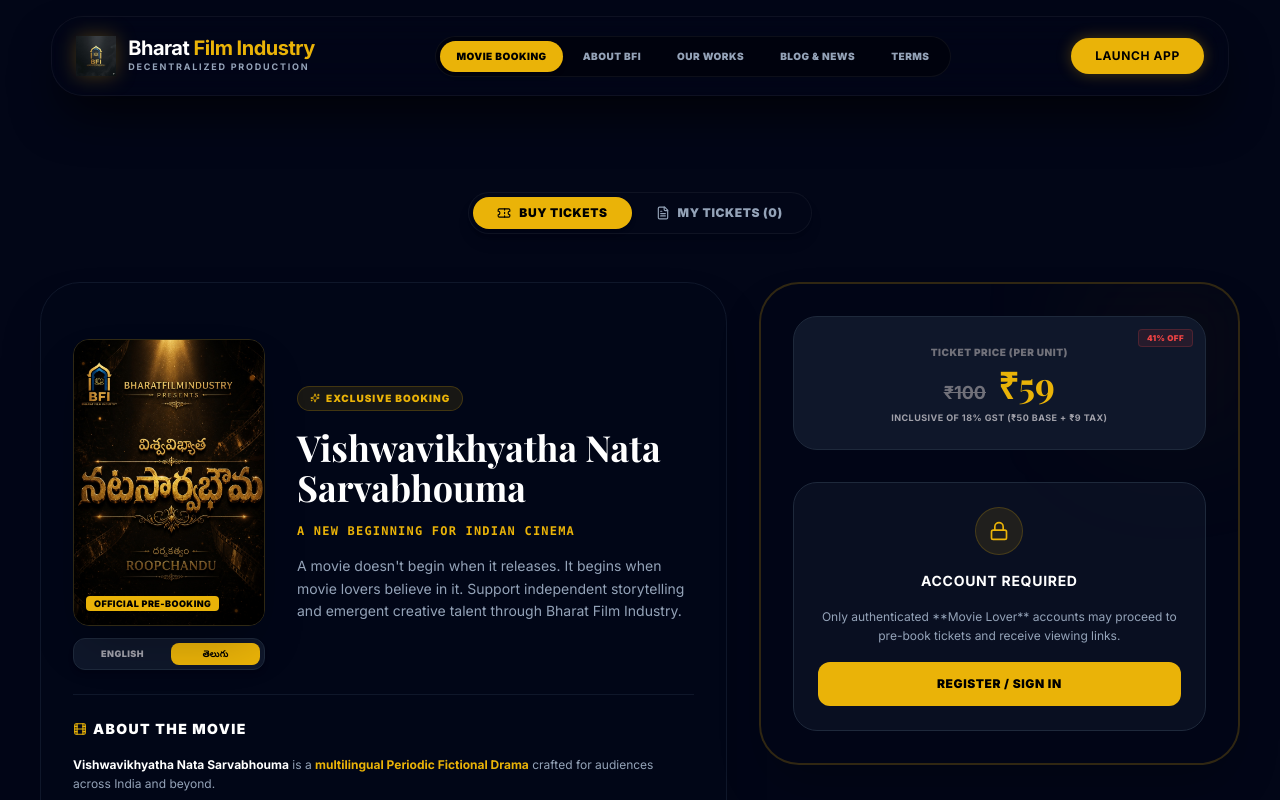
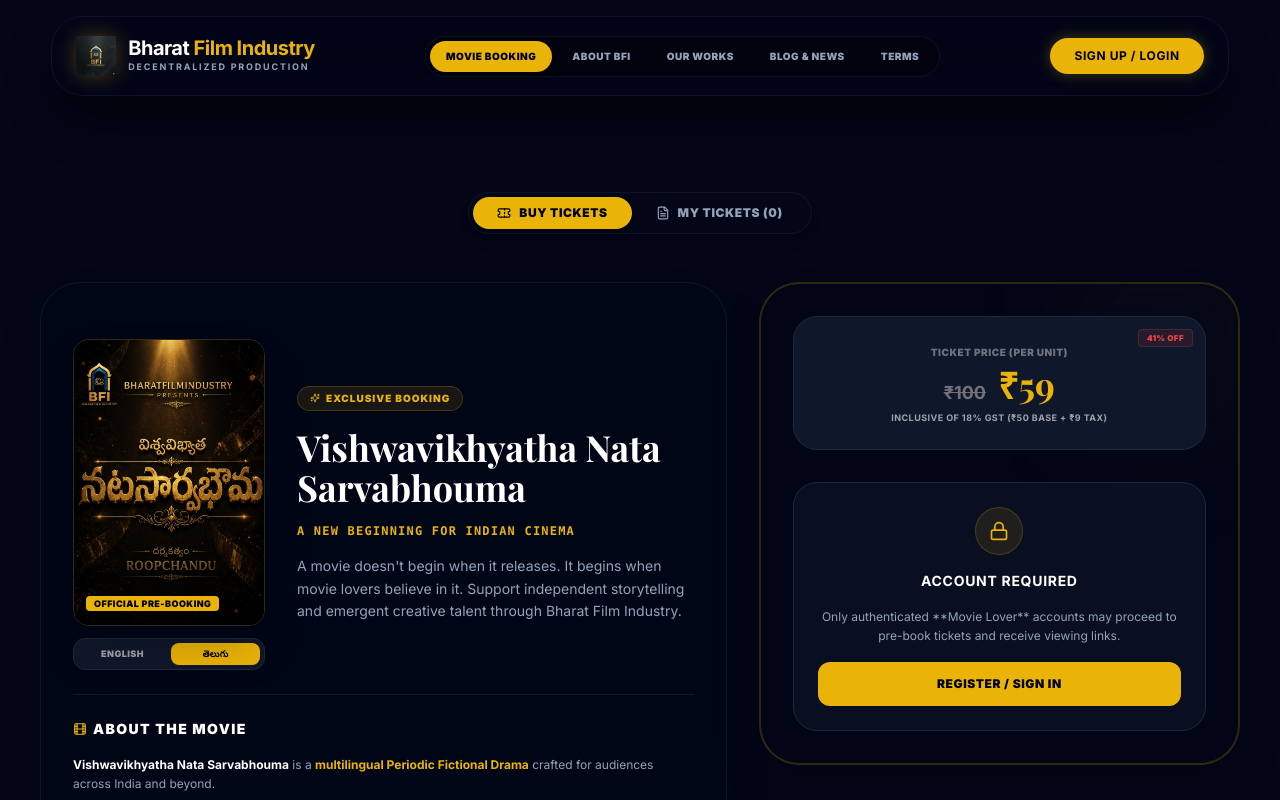
Before and after one commit to roopchandu96-netizen/bharath-film-industry, a React (Vite) app: page / in a window 1280 px wide. Shown: the top 800 px of the page. Built offline with nearby package versions, Linux system fonts and the light colour scheme.

Commit message:
feat: rename Launch App button to Sign Up / Login globally

```diff
--- a/App.tsx
+++ b/App.tsx
@@ -358,7 +358,7 @@
                 onClick={() => setShowAuth(true)}
                 className="hidden md:block px-6 py-2.5 bg-yellow-500 text-black font-bold text-xs uppercase tracking-wider rounded-full hover:bg-yellow-400 transition-colors shadow-[0_0_15px_rgba(234,179,8,0.3)]"
               >
-                Launch App
+                Sign Up / Login
               </button>
               <button className="md:hidden p-2 text-slate-300" onClick={() => setMobileMenuOpen(!mobileMenuOpen)} aria-label="Toggle Navigation Menu">
                 {mobileMenuOpen ? <X /> : <Menu />}
@@ -393,7 +393,7 @@
                 onClick={() => { setShowAuth(true); setMobileMenuOpen(false); }}
                 className="w-full py-4 bg-yellow-500 text-black font-bold rounded-xl shadow-lg mt-4 active:scale-95 transition-all text-center"
               >
-                Launch App
+                Sign Up / Login
               </button>
             </div>
           </div>
```
